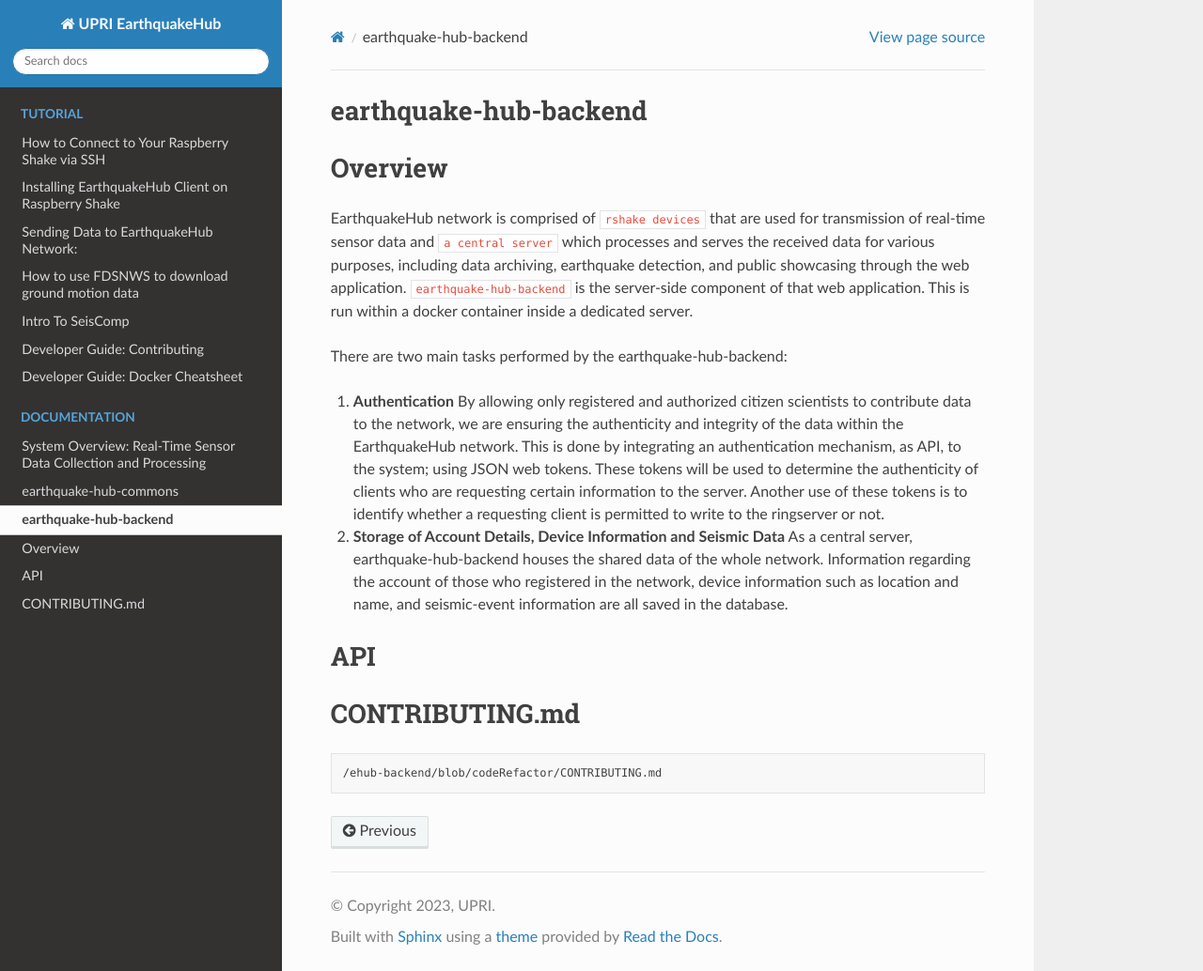
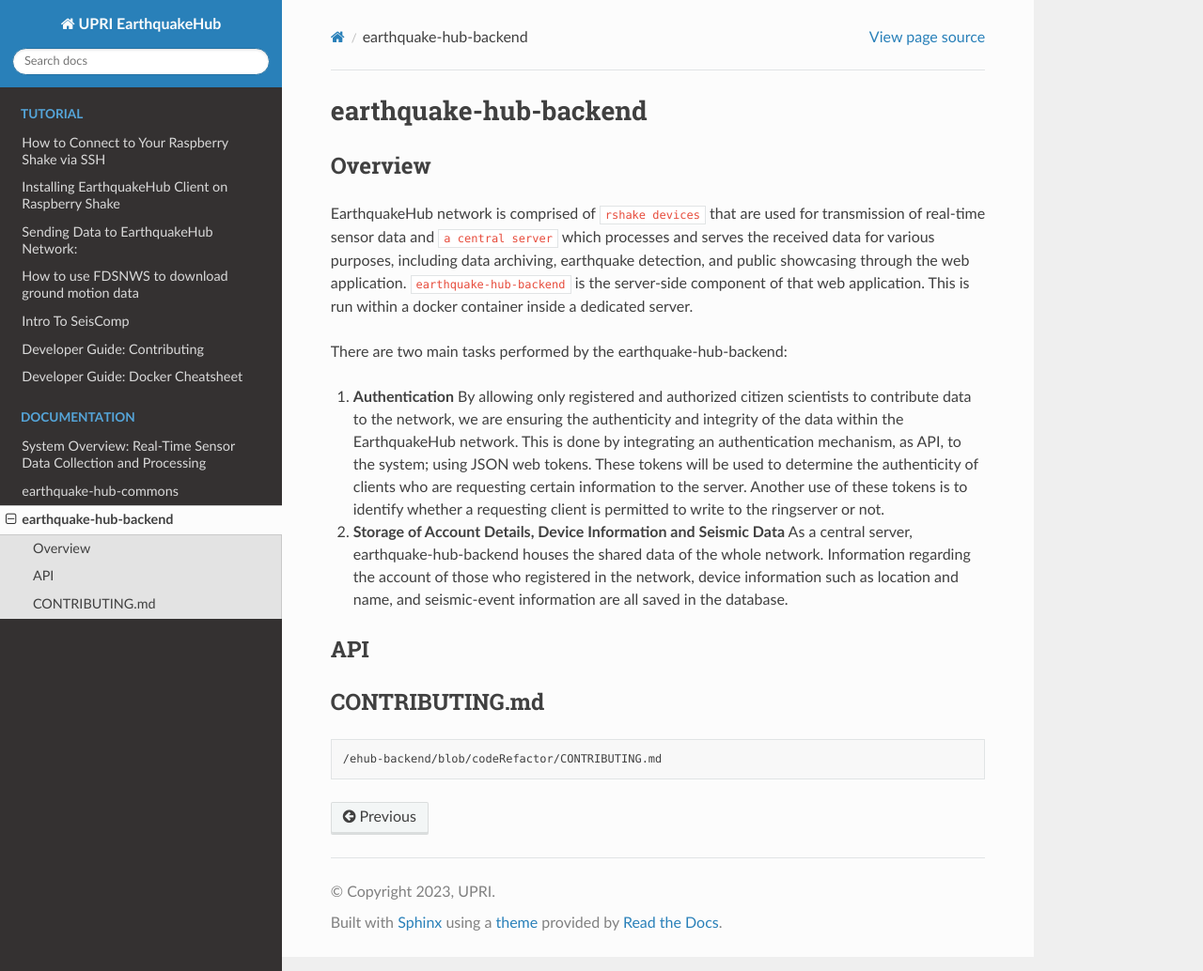
Before and after one commit to UPRI-earthquake/upri-earthquake.github.io, a Sphinx documentation site: the page built from doc/ehub-backend/overview.md, in a window 1280 px wide and 1034 px high. Shown: the whole window at 94% size. Built offline with Sphinx 7.4.7 and the Read the Docs theme 2.0.0, drawn with Linux system fonts in a browser that asks for light colours; pages that are not in the unit, such as notebooks, are missing from menus.

```diff
--- a/doc/ehub-backend/overview.md
+++ b/doc/ehub-backend/overview.md
@@ -1,7 +1,7 @@
 earthquake-hub-backend
 ==========================
 
-# Overview
+## Overview
 
 EarthquakeHub network is comprised of `rshake devices` that are used for transmission of real-time sensor data and `a central server` which processes and serves the received data for various purposes, including data archiving, earthquake detection, and public showcasing through the web application. `earthquake-hub-backend` is the server-side component of that web application. This is run within a docker container inside a dedicated server.
 
@@ -13,7 +13,7 @@ There are two main tasks performed by the earthquake-hub-backend:
 2. **Storage of Account Details, Device Information and Seismic Data**
   As a central server, earthquake-hub-backend houses the shared data of the whole network. Information regarding the account of those who registered in the network, device information such as location and name, and seismic-event information are all saved in the database.
 
-# API
-# CONTRIBUTING.md
+## API
+## CONTRIBUTING.md
 
     /ehub-backend/blob/codeRefactor/CONTRIBUTING.md
```
